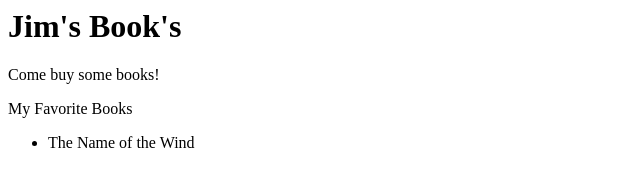
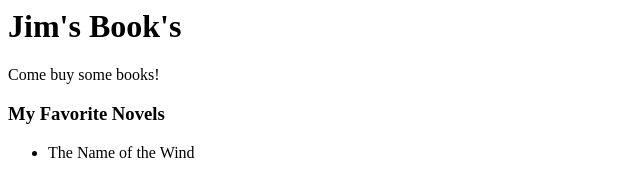
Before and after one commit to jrectenwald/book-store, a plain HTML site: page index.html in a window 1280 px wide. Shown: the whole page, without its empty margins (0-640 px from the left). Drawn offline with Linux system fonts and the light colour scheme.

Commit message:
made title bold

```diff
--- a/index.html
+++ b/index.html
@@ -2,7 +2,7 @@
 <p>Come buy some books!</p>
 
 
-My Favorite Books
+<h3>My Favorite Novels</h3>
 <ul>
     <li>The Name of the Wind</li>
 </ul>
```
